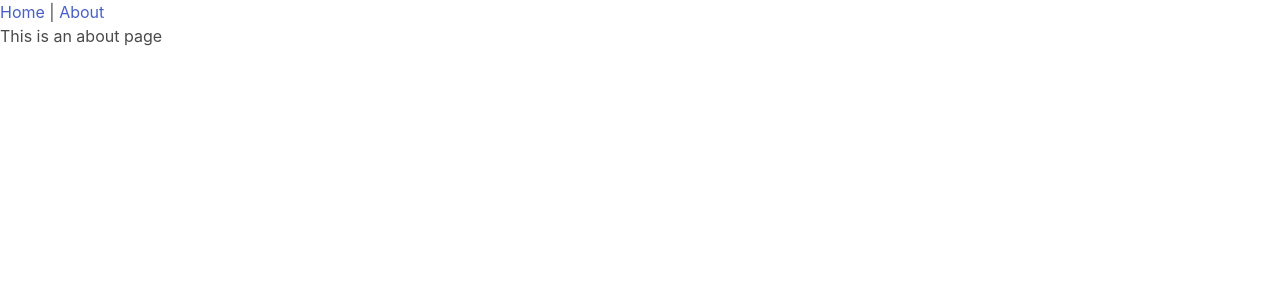
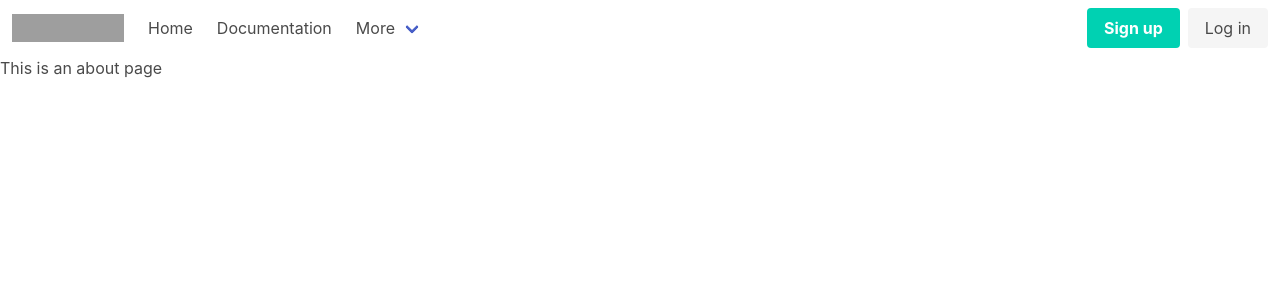
Before and after one commit to nirnejak/content-promotion-app, a Vue app: page /about in a window 1280 px wide. Shown: the top 300 px of the page. Built offline with nearby package versions, Linux system fonts and the light colour scheme; grey boxes are pictures that could not be loaded.

Commit message:
Navbar Added

```diff
--- a/src/App.vue
+++ b/src/App.vue
@@ -1,12 +1,18 @@
 <template>
   <div id="app">
-    <div id="nav">
-      <router-link to="/">Home</router-link> |
-      <router-link to="/about">About</router-link>
-    </div>
-    <router-view/>
+    <Navbar />
+    <router-view />
   </div>
 </template>
 
+<script>
+import Navbar from "@/components/Navbar";
+
+export default {
+  name: "App",
+  components: { Navbar }
+};
+</script>
+
 <style lang="scss">
 </style>
--- a/src/components/HelloWorld.vue
+++ /dev/null
@@ -1,61 +0,0 @@
-<template>
-  <div class="hello">
-    <h1>{{ msg }}</h1>
-    <p>
-      For a guide and recipes on how to configure / customize this project,<br>
-      check out the
-      <a href="https://cli.vuejs.org" target="_blank" rel="noopener">vue-cli documentation</a>.
-    </p>
-    <h3>Installed CLI Plugins</h3>
-    <ul>
-      <li><a href="https://github.com/vuejs/vue-cli/tree/dev/packages/%40vue/cli-plugin-babel" target="_blank" rel="noopener">babel</a></li>
-      <li><a href="https://github.com/vuejs/vue-cli/tree/dev/packages/%40vue/cli-plugin-pwa" target="_blank" rel="noopener">pwa</a></li>
-      <li><a href="https://github.com/vuejs/vue-cli/tree/dev/packages/%40vue/cli-plugin-router" target="_blank" rel="noopener">router</a></li>
-      <li><a href="https://github.com/vuejs/vue-cli/tree/dev/packages/%40vue/cli-plugin-vuex" target="_blank" rel="noopener">vuex</a></li>
-      <li><a href="https://github.com/vuejs/vue-cli/tree/dev/packages/%40vue/cli-plugin-eslint" target="_blank" rel="noopener">eslint</a></li>
-    </ul>
-    <h3>Essential Links</h3>
-    <ul>
-      <li><a href="https://vuejs.org" target="_blank" rel="noopener">Core Docs</a></li>
-      <li><a href="https://forum.vuejs.org" target="_blank" rel="noopener">Forum</a></li>
-      <li><a href="https://chat.vuejs.org" target="_blank" rel="noopener">Community Chat</a></li>
-      <li><a href="https://twitter.com/vuejs" target="_blank" rel="noopener">Twitter</a></li>
-      <li><a href="https://news.vuejs.org" target="_blank" rel="noopener">News</a></li>
-    </ul>
-    <h3>Ecosystem</h3>
-    <ul>
-      <li><a href="https://router.vuejs.org" target="_blank" rel="noopener">vue-router</a></li>
-      <li><a href="https://vuex.vuejs.org" target="_blank" rel="noopener">vuex</a></li>
-      <li><a href="https://github.com/vuejs/vue-devtools#vue-devtools" target="_blank" rel="noopener">vue-devtools</a></li>
-      <li><a href="https://vue-loader.vuejs.org" target="_blank" rel="noopener">vue-loader</a></li>
-      <li><a href="https://github.com/vuejs/awesome-vue" target="_blank" rel="noopener">awesome-vue</a></li>
-    </ul>
-  </div>
-</template>
-
-<script>
-export default {
-  name: 'HelloWorld',
-  props: {
-    msg: String,
-  },
-};
-</script>
-
-<!-- Add "scoped" attribute to limit CSS to this component only -->
-<style scoped lang="scss">
-h3 {
-  margin: 40px 0 0;
-}
-ul {
-  list-style-type: none;
-  padding: 0;
-}
-li {
-  display: inline-block;
-  margin: 0 10px;
-}
-a {
-  color: #42b983;
-}
-</style>
--- /dev/null
+++ b/src/components/Navbar.vue
@@ -0,0 +1,61 @@
+<template>
+  <nav class="navbar" role="navigation" aria-label="main navigation">
+    <div class="navbar-brand">
+      <a class="navbar-item" href="https://bulma.io">
+        <img src="https://bulma.io/images/bulma-logo.png" width="112" height="28" />
+      </a>
+
+      <a
+        role="button"
+        class="navbar-burger burger"
+        aria-label="menu"
+        aria-expanded="false"
+        data-target="navbarBasicExample"
+      >
+        <span aria-hidden="true"></span>
+        <span aria-hidden="true"></span>
+        <span aria-hidden="true"></span>
+      </a>
+    </div>
+
+    <div id="navbarBasicExample" class="navbar-menu">
+      <div class="navbar-start">
+        <router-link to="/" class="navbar-item">Home</router-link>
+
+        <router-link to="/documentation" class="navbar-item">Documentation</router-link>
+
+        <div class="navbar-item has-dropdown is-hoverable">
+          <a class="navbar-link">More</a>
+
+          <div class="navbar-dropdown">
+            <router-link to="/about" class="navbar-item">About</router-link>
+            <router-link to="/jobs" class="navbar-item">Jobs</router-link>
+            <router-link to="/contact" class="navbar-item">Contact</router-link>
+            <hr class="navbar-divider" />
+            <router-link to="/report" class="navbar-item">Report an issue</router-link>
+          </div>
+        </div>
+      </div>
+
+      <div class="navbar-end">
+        <div class="navbar-item">
+          <div class="buttons">
+            <router-link to="/signup" class="button is-primary">
+              <strong>Sign up</strong>
+            </router-link>
+            <router-link to="/login" class="button is-light">Log in</router-link>
+          </div>
+        </div>
+      </div>
+    </div>
+  </nav>
+</template>
+
+<script>
+export default {
+  name: "Navbar"
+};
+</script>
+
+<style>
+</style>
--- a/src/views/Home.vue
+++ b/src/views/Home.vue
@@ -1,17 +1,17 @@
 <template>
-  <div class="home">
-    <img alt="Vue logo" src="../assets/logo.png" />
-    <HelloWorld msg="Welcome to Your Vue.js App" />
-  </div>
+  <section class="hero is-fullheight-with-navbar">
+    <div class="hero-body">
+      <div class="container">
+        <h1 class="title">Hero title</h1>
+        <h2 class="title">Hero Subtitle</h2>
+      </div>
+    </div>
+  </section>
 </template>
 
 <script>
-import HelloWorld from "@/components/HelloWorld.vue";
-
 export default {
   name: "home",
-  components: {
-    HelloWorld
-  }
+  components: {}
 };
 </script>
```
Also changed, not shown: .eslintrc.js.
